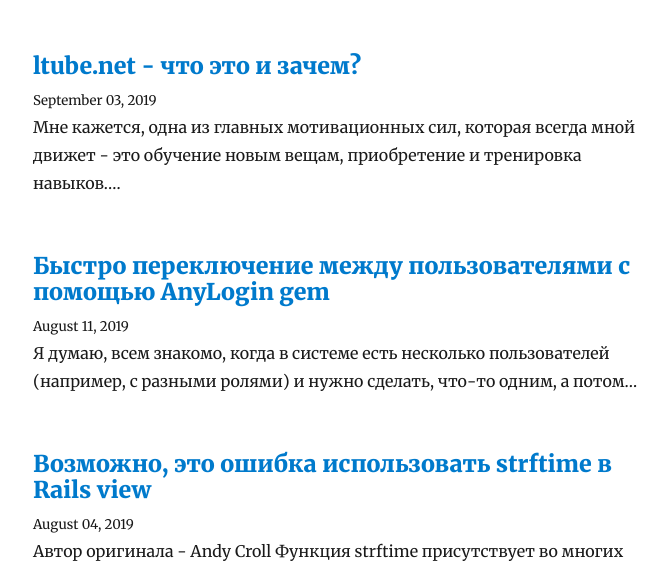
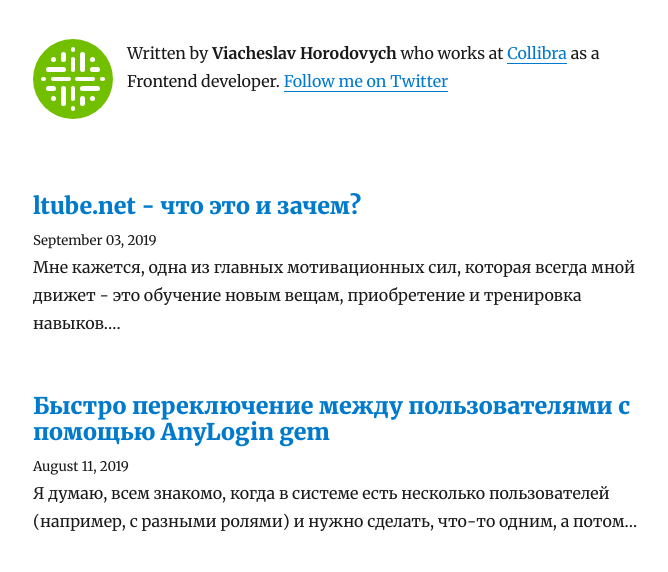
Before and after one commit to slavik925/outofmemory, a Gatsby site: page / in a window 1280 px wide. Shown: the part 147-719 px from the top of the page, without its empty margins (292-960 px from the left). Built offline with nearby package versions, Linux system fonts and the light colour scheme; Gatsby itself is replaced by a stand-in of ours; some packages are replaced by stand-ins of ours.

Commit message:
Add Bio component with logo

```diff
--- a/gatsby-config.js
+++ b/gatsby-config.js
@@ -1,11 +1,11 @@
 module.exports = {
   siteMetadata: {
     title: `Outofmemory`,
-    author: `Kyle Mathews`,
+    author: `Viacheslav Horodovych`,
     description: `A starter blog demonstrating what Gatsby can do.`,
-    siteUrl: `https://gatsby-starter-blog-demo.netlify.com/`,
+    siteUrl: `https://outofmemory.dev/`,
     social: {
-      twitter: `kylemathews`,
+      twitter: `vhorodovych`,
     },
   },
   plugins: [
@@ -68,6 +68,7 @@ module.exports = {
     },
     `gatsby-plugin-offline`,
     `gatsby-plugin-react-helmet`,
+    `gatsby-plugin-styled-components`,
     {
       resolve: `gatsby-plugin-typography`,
       options: {
--- a/package.json
+++ b/package.json
@@ -8,6 +8,7 @@
     "url": "https://github.com/gatsbyjs/gatsby/issues"
   },
   "dependencies": {
+    "babel-plugin-styled-components": "^1.10.6",
     "gatsby": "^2.15.19",
     "gatsby-image": "^2.2.20",
     "gatsby-plugin-feed": "^2.3.13",
@@ -16,6 +17,7 @@
     "gatsby-plugin-offline": "^3.0.8",
     "gatsby-plugin-react-helmet": "^3.1.8",
     "gatsby-plugin-sharp": "^2.2.25",
+    "gatsby-plugin-styled-components": "^3.1.8",
     "gatsby-plugin-typography": "^2.3.8",
     "gatsby-remark-copy-linked-files": "^2.1.20",
     "gatsby-remark-images": "^3.1.23",
@@ -30,6 +32,7 @@
     "react-dom": "^16.9.0",
     "react-helmet": "^5.2.1",
     "react-typography": "^0.16.19",
+    "styled-components": "^4.4.0",
     "typeface-merriweather": "0.0.72",
     "typeface-montserrat": "0.0.75",
     "typography": "^0.16.19",
--- a/src/components/bio.js
+++ b/src/components/bio.js
@@ -1,26 +1,12 @@
-/**
- * Bio component that queries for data
- * with Gatsby's useStaticQuery component
- *
- * See: https://www.gatsbyjs.org/docs/use-static-query/
- */
-
 import React from "react"
 import { useStaticQuery, graphql } from "gatsby"
-import Image from "gatsby-image"
+import { Logo } from "./logo"
 
 import { rhythm } from "../utils/typography"
 
 const Bio = () => {
   const data = useStaticQuery(graphql`
     query BioQuery {
-      avatar: file(absolutePath: { regex: "/profile-pic.jpg/" }) {
-        childImageSharp {
-          fixed(width: 50, height: 50) {
-            ...GatsbyImageSharpFixed
-          }
-        }
-      }
       site {
         siteMetadata {
           author
@@ -40,25 +26,21 @@ const Bio = () => {
         marginBottom: rhythm(2.5),
       }}
     >
-      <Image
-        fixed={data.avatar.childImageSharp.fixed}
-        alt={author}
+      <div
         style={{
           marginRight: rhythm(1 / 2),
           marginBottom: 0,
-          minWidth: 50,
-          borderRadius: `100%`,
+          minWidth: '5rem',
+          height: '5rem'
         }}
-        imgStyle={{
-          borderRadius: `50%`,
-        }}
-      />
+      >
+        <Logo style={{padding: '0.5rem', borderRadius: '100%'}}  />
+      </div>
       <p>
-        Written by <strong>{author}</strong> who lives and works in San
-        Francisco building useful things.
+        Written by <strong>{author}</strong> who works at <a href="https://collibra.com">Collibra</a> as a Frontend developer.
         {` `}
         <a href={`https://twitter.com/${social.twitter}`}>
-          You should follow him on Twitter
+          Follow me on Twitter
         </a>
       </p>
     </div>
--- /dev/null
+++ b/src/components/logo.js
@@ -0,0 +1,27 @@
+import React from "react"
+import logoStyles from "./logo.module.css"
+
+export const Logo = ({ style }) => (
+  <div className={logoStyles.logo} style={style}>
+    <div className={logoStyles.div1}> </div>
+    <div className={logoStyles.div2}> </div>
+    <div className={logoStyles.div3}> </div>
+    <div className={logoStyles.div4}> </div>
+    <div className={logoStyles.div5}> </div>
+    <div className={logoStyles.div6}> </div>
+    <div className={logoStyles.div7}> </div>
+    <div className={logoStyles.div8}> </div>
+    <div className={logoStyles.div9}> </div>
+    <div className={logoStyles.div10}> </div>
+    <div className={logoStyles.div11}> </div>
+    <div className={logoStyles.div12}> </div>
+    <div className={logoStyles.div13}> </div>
+    <div className={logoStyles.div14}> </div>
+    <div className={logoStyles.div15}> </div>
+    <div className={logoStyles.div16}> </div>
+    <div className={logoStyles.div17}> </div>
+    <div className={logoStyles.div18}> </div>
+    <div className={logoStyles.div19}> </div>
+    <div className={logoStyles.div20}> </div>
+  </div>
+);
--- /dev/null
+++ b/src/components/logo.module.css
@@ -0,0 +1,102 @@
+:root {
+  --main-bg-color: #72BF00;
+  --secondary-color: #FFF;
+}
+
+.logo {
+  display: grid;
+  grid-template-columns: repeat(13, 1fr);
+  grid-template-rows: repeat(13, 1fr);
+  grid-column-gap: 0px;
+  grid-row-gap: 0px;
+  width: 100%;
+  height: 100%;
+  background-color: var(--main-bg-color);
+}
+
+.div1 {
+  grid-area: 3 / 3 / 4 / 4;
+}
+
+.div2 {
+  grid-area: 2 / 5 / 4 / 6;
+}
+
+.div3 {
+  grid-area: 1 / 7 / 2 / 8;
+}
+
+.div4 {
+  grid-area: 3 / 7 / 6 / 8;
+}
+
+.div5 {
+  grid-area: 2 / 9 / 6 / 10;
+}
+
+.div6 {
+  grid-area: 3 / 11 / 4 / 12;
+}
+
+.div7 {
+  grid-area: 5 / 11 / 6 / 13;
+}
+
+.div8 {
+  grid-area: 5 / 2 / 6 / 6;
+}
+
+.div9 {
+  grid-area: 7 / 1 / 8 / 2;
+}
+
+.div10 {
+  grid-area: 7 / 3 / 8 / 7;
+}
+
+.div11 {
+  grid-area: 7 / 8 / 8 / 12;
+}
+
+.div12 {
+  grid-area: 7 / 13 / 8 / 14;
+}
+
+.div13 {
+  grid-area: 9 / 2 / 10 / 4;
+}
+
+.div14 {
+  grid-area: 11 / 3 / 12 / 4;
+}
+
+.div15 {
+  grid-area: 9 / 5 / 13 / 6;
+}
+
+.div16 {
+  grid-area: 9 / 7 / 12 / 8;
+}
+
+.div17 {
+  grid-area: 13 / 7 / 14 / 8;
+}
+
+.div18 {
+  grid-area: 9 / 9 / 10 / 13;
+}
+
+.div19 {
+  grid-area: 11 / 9 / 13 / 10;
+}
+
+.div20 {
+  grid-area: 11 / 11 / 12 / 12;
+}
+
+.logo>div {
+  background-color: var(--secondary-color);
+  width: 100%;
+  height: 100%;
+  border-radius: 5rem;
+}
--- a/src/pages/index.js
+++ b/src/pages/index.js
@@ -15,7 +15,7 @@ class BlogIndex extends React.Component {
     return (
       <Layout location={this.props.location} title={siteTitle}>
         <SEO title="All posts" />
-        {/* <Bio /> */}
+        <Bio />
         {posts.map(({ node }) => {
           const title = node.frontmatter.title || node.fields.slug
           return (
--- a/src/templates/blog-post.js
+++ b/src/templates/blog-post.js
@@ -44,9 +44,9 @@ class BlogPostTemplate extends React.Component {
               marginBottom: rhythm(1),
             }}
           />
-          {/* <footer>
+          <footer>
             <Bio />
-          </footer> */}
+          </footer>
         </article>
 
         <nav>
```
Also changed, not shown: 1 other file.
